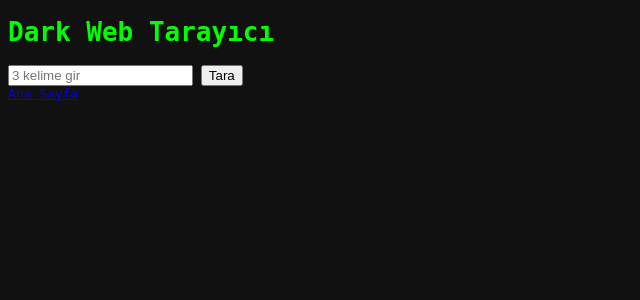
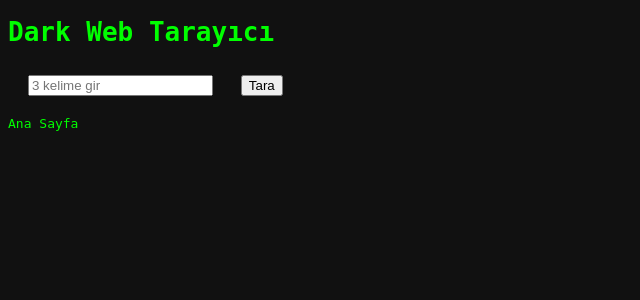
Before and after one commit to tasarsemih/bayo.net, a Flask app: page /scan in a window 1280 px wide. Shown: the top 300 px of the page, without its empty margins (0-640 px from the left). Run offline with Flask 3, Linux system fonts and the light colour scheme.

Commit message:
Add styles for input and anchor elements

```diff
--- a/static/style.css
+++ b/static/style.css
@@ -1 +1,4 @@
-body { background-color: #111; color: #0f0; font-family: monospace; }
+body { font-family: monospace; background-color: #111; color: #0f0; }
+input, form { margin: 10px; }
+a { color: #0f0; text-decoration: none; }
+a:hover { color: #0ff; }
```
